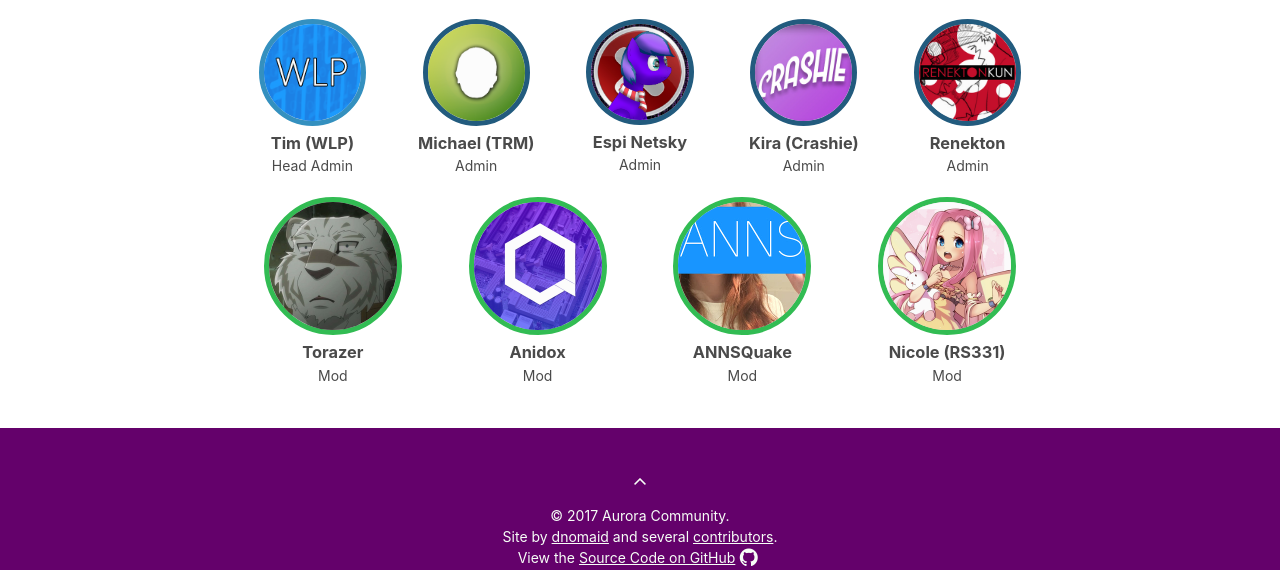
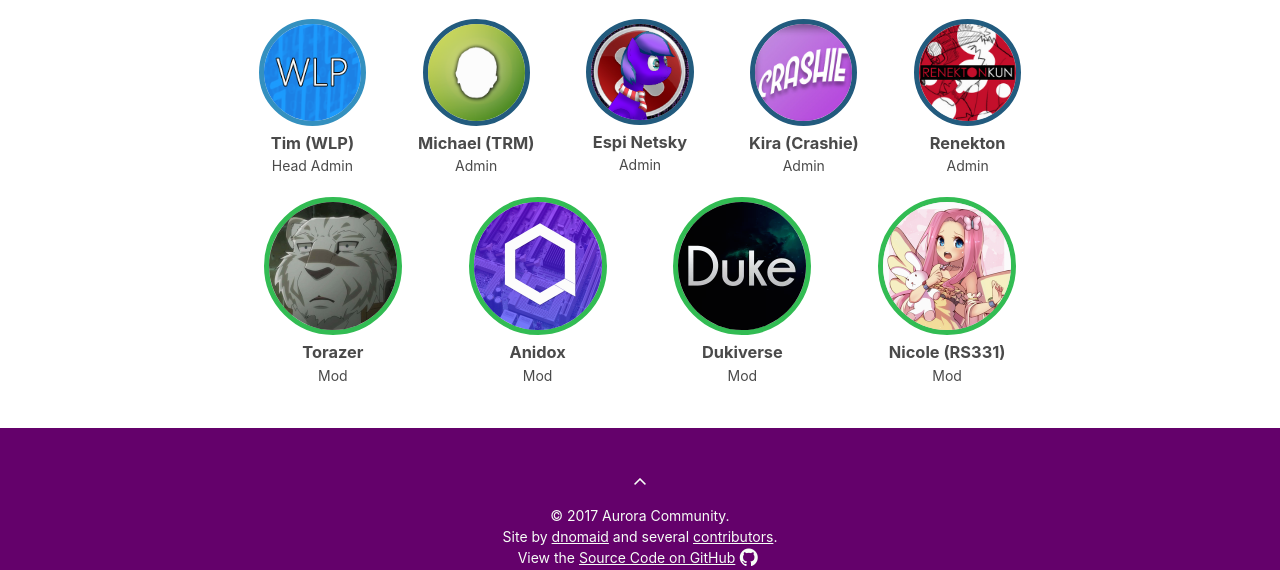
Before and after one commit to AuroraCommunity/AuroraCommunity.github.io, a PHP site: page / in a window 1280 px wide. Shown: the part 1043-1613 px from the top of the page. Run offline with PHP 8.4, Linux system fonts and the light colour scheme; some libraries are stand-ins or nearby versions.

Commit message:
Add Dukiverse to the staff team

```diff
--- a/index.php
+++ b/index.php
@@ -94,8 +94,8 @@
           </div>
 
           <div class="column">
-              <img src="img/people/anns.png" class="someone mod">
-              <h3>ANNSQuake</h3>
+              <img src="img/people/duke.png" class="someone mod">
+              <h3>Dukiverse</h3>
               <p>Mod</p>
           </div>
 
```
Also changed, not shown: img/people/duke.png (added).
